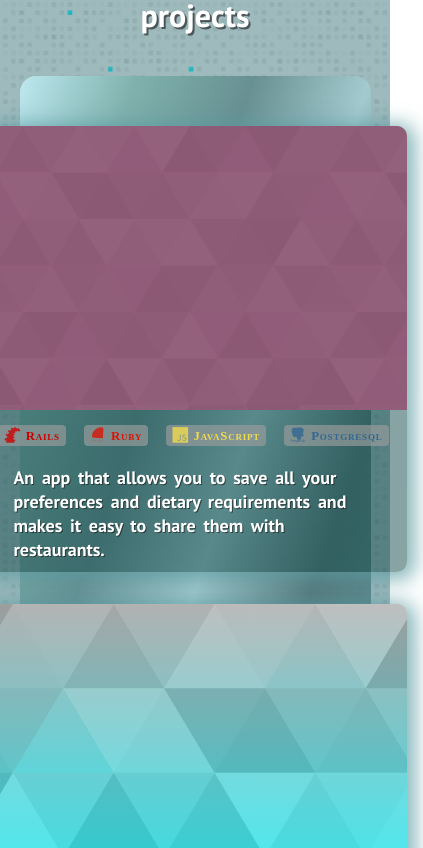
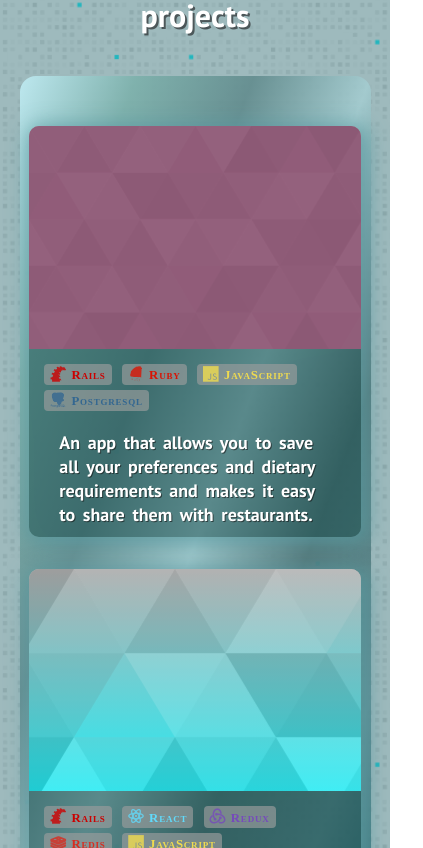
Before and after one commit to alex4tm/portfolio-v1, a React (Create React App) app: page / in a window 390 px wide. Shown: the part 2396-3244 px from the top of the page, 423 px wide, since content can reach past the window. Built offline with nearby package versions, Linux system fonts and the light colour scheme.

Commit message:
changed project cards media settings max and min width

```diff
--- a/src/components/Projects.css
+++ b/src/components/Projects.css
@@ -156,8 +156,12 @@
 @media only screen and (max-width: 1024px) {
   .projects__item {
     margin-bottom: 2rem;
+    max-width: 85vw;
   }
   .projects__item__link {
     min-width: 85vw;
   }
+  .projects__skills {
+    display: block;
+  }
 }
```
Also changed, not shown: 1 other file (tests, documents, lock files or other folders).
